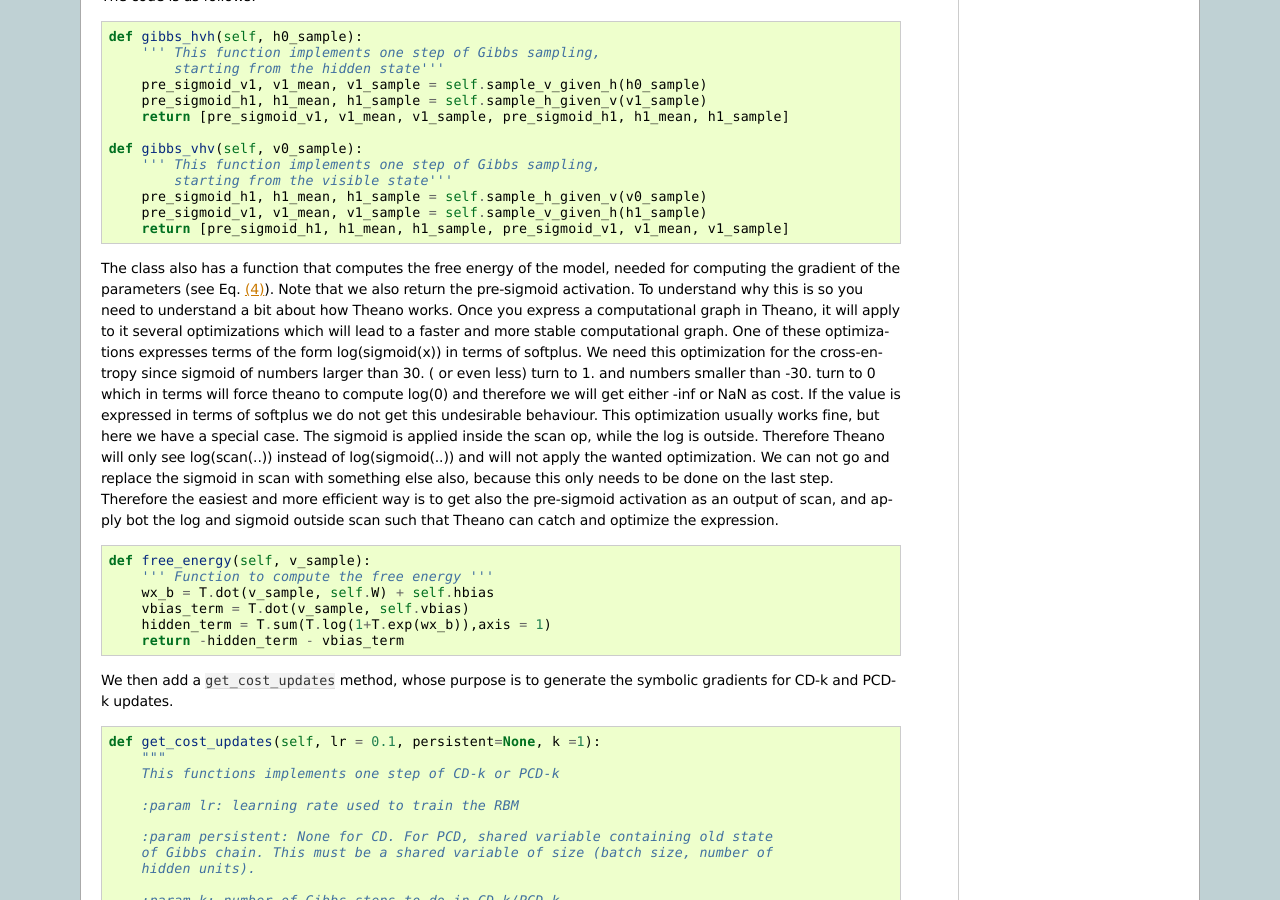
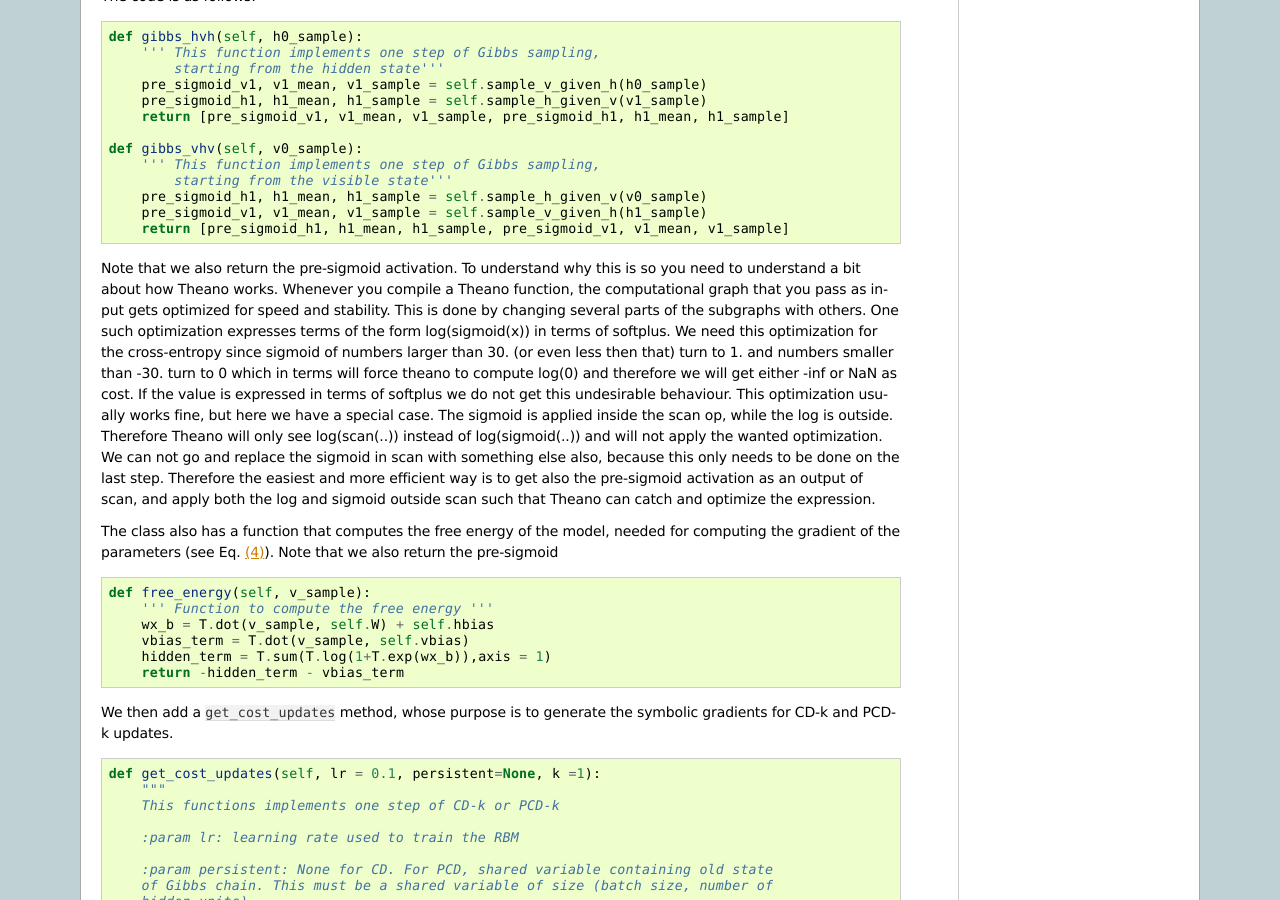
Before and after one commit to lisa-lab/DeepLearningTutorials, a Sphinx documentation site: the page built from doc/rbm.txt, in a window 1280 px wide and 900 px high, scrolled down 6302 px. Built offline with Sphinx 7.4.7, drawn with Linux system fonts in a browser that asks for light colours; formulas are drawn with MathJax 3.

Commit message:
typos in rbm.txt

```diff
--- a/doc/rbm.txt
+++ b/doc/rbm.txt
@@ -473,16 +473,14 @@ The code is as follows:
         return [pre_sigmoid_h1, h1_mean, h1_sample, pre_sigmoid_v1, v1_mean, v1_sample]
 
 
-The class also has a function that computes the free energy of the model,
-needed for computing the gradient of the parameters
-(see Eq. :eq:`free_energy_grad`). Note that we also return the pre-sigmoid
-activation. To understand why this is so you need to understand a bit about how
-Theano works. Once you express a computational graph in Theano, it
-will apply to it several optimizations which will lead to a faster
-and more stable computational graph. One of these optimizations
-expresses terms of the form log(sigmoid(x)) in terms of softplus.
-We need this optimization for the cross-entropy since sigmoid of
-numbers larger than 30. ( or even less) turn to 1. and numbers
+Note that we also return the pre-sigmoid
+activation. To understand why this is so you need to understand a bit about
+how Theano works. Whenever you compile a Theano function, the computational
+graph that you pass as input gets optimized for speed and stability. This
+is done by changing several parts of the subgraphs with others. One
+such optimization expresses terms of the form log(sigmoid(x)) in terms of
+softplus. We need this optimization for the cross-entropy since sigmoid of
+numbers larger than 30. (or even less then that) turn to 1. and numbers
 smaller than  -30. turn to 0 which in terms will force theano
 to compute log(0) and therefore we will get either -inf or NaN
 as cost. If the value is expressed in terms of softplus we do
@@ -494,9 +492,12 @@ the wanted optimization. We can not go and replace the sigmoid
 in scan with something else also, because this only needs to be
 done on the last step. Therefore the easiest and more efficient way
 is to get also the pre-sigmoid activation as an output of scan,
-and apply bot the log and sigmoid outside scan such that Theano
+and apply both the log and sigmoid outside scan such that Theano
 can catch and optimize the expression.
 
+The class also has a function that computes the free energy of the model,
+needed for computing the gradient of the parameters
+(see Eq. :eq:`free_energy_grad`). Note that we also return the pre-sigmoid
 
 .. code-block:: python
 
```
